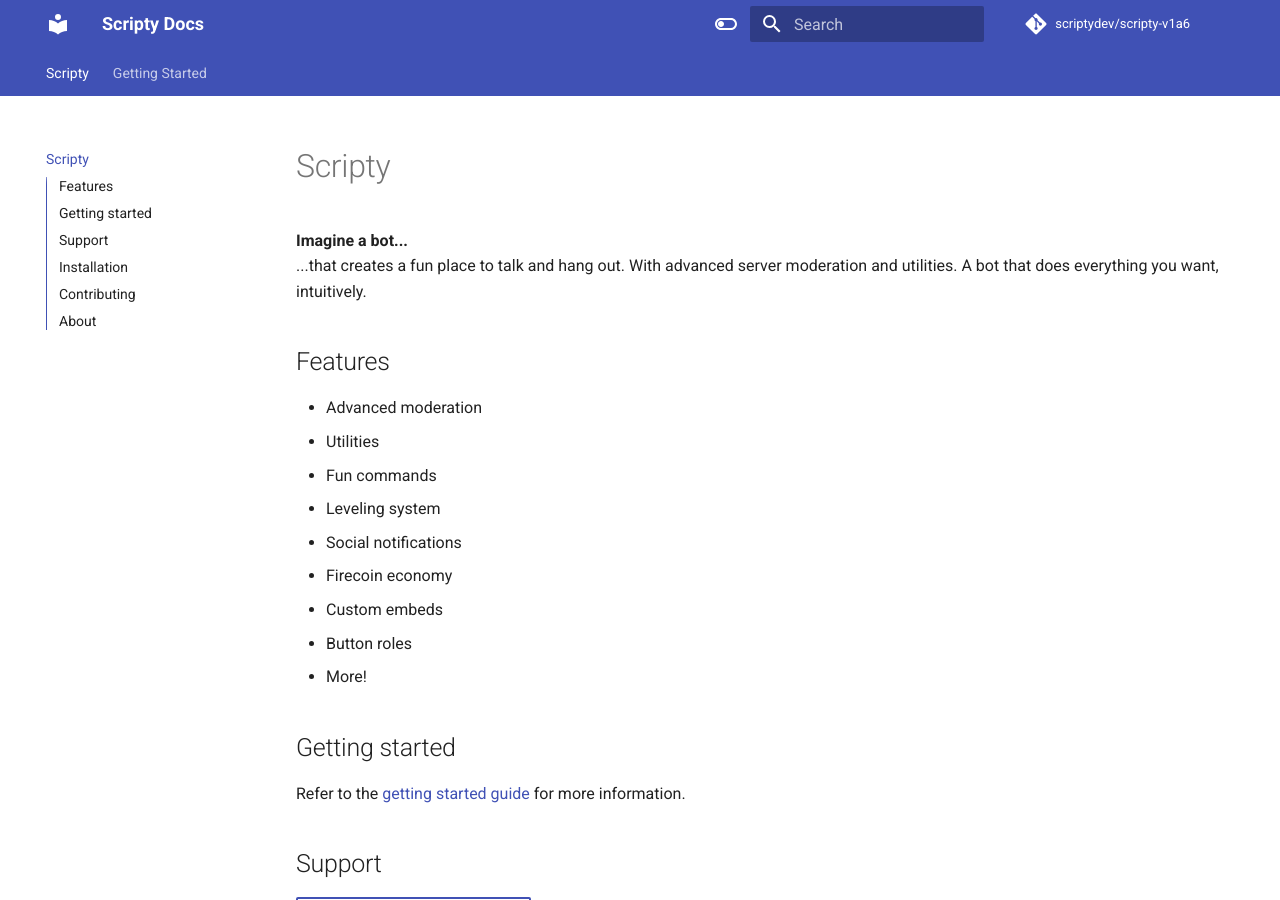
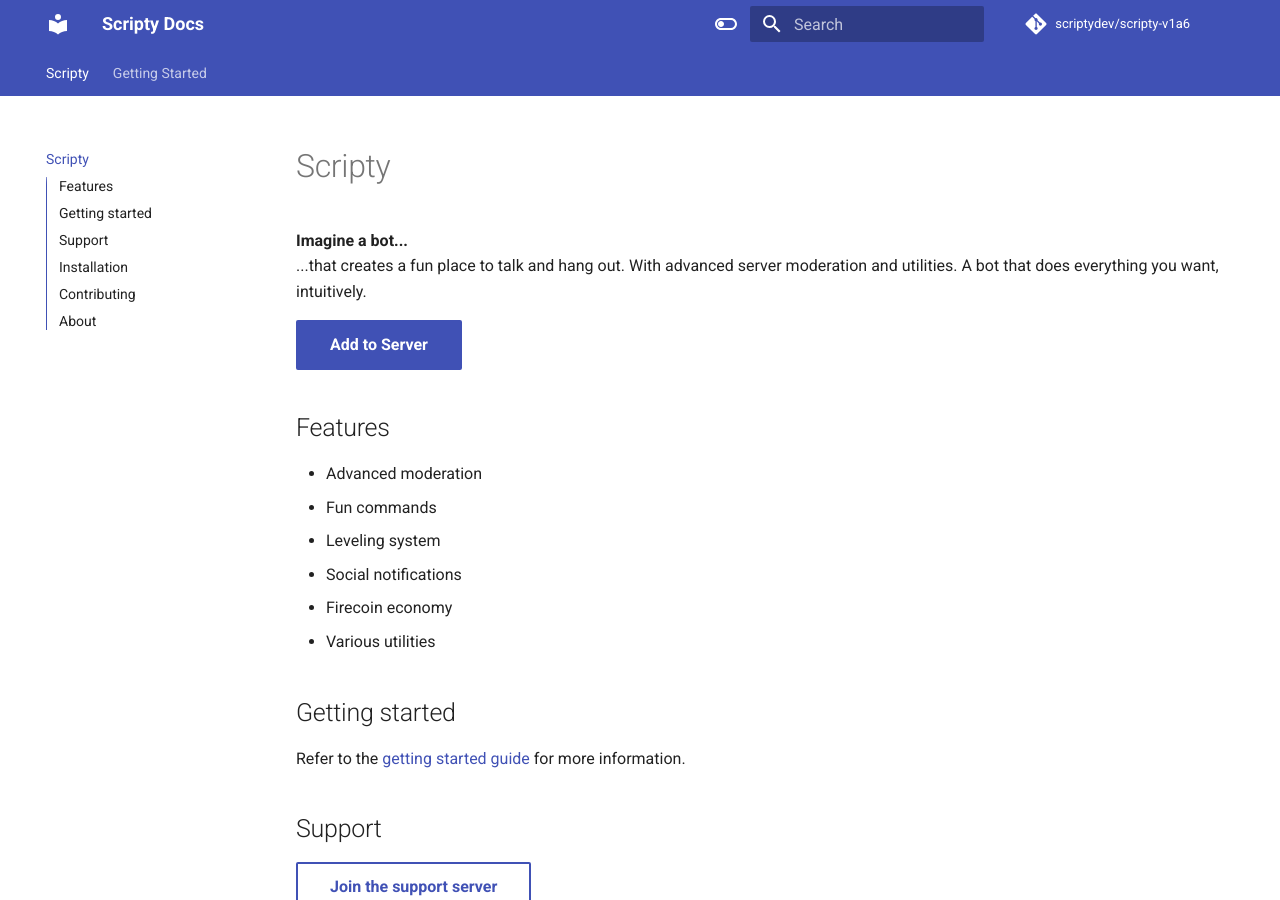
Before and after one commit to scriptydev/prescripty, an MkDocs documentation site: the page built from docs/index.md, in a window 1280 px wide and 900 px high. Built offline with MkDocs 1.6.1 and Material for MkDocs 9.7.7, drawn with Linux system fonts in a browser that asks for light colours; comment, search, counter and statistics services are not loaded.

Commit message:
Update docs

```diff
--- a/docs/index.md
+++ b/docs/index.md
@@ -4,17 +4,16 @@
 ...that creates a fun place to talk and hang out. With advanced server
 moderation and utilities. A bot that does everything you want, intuitively.
 
+[Add to Server](https://scriptybot.web.app){ .md-button .md-button--primary }
+
 ## Features
 
 - Advanced moderation
-- Utilities
 - Fun commands
 - Leveling system
 - Social notifications
 - Firecoin economy
-- Custom embeds
-- Button roles
-- More!
+- Various utilities
 
 ## Getting started
 
```
Also changed, not shown: 1 other file.
